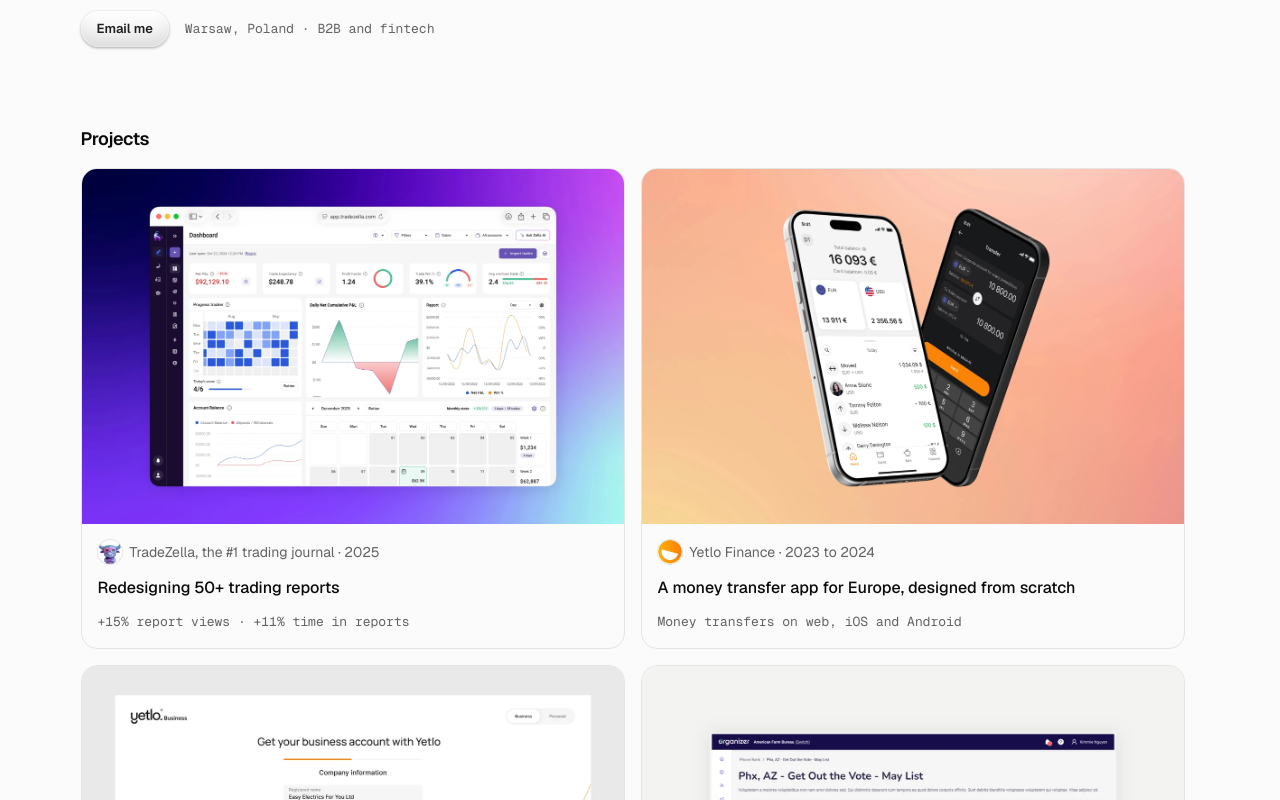
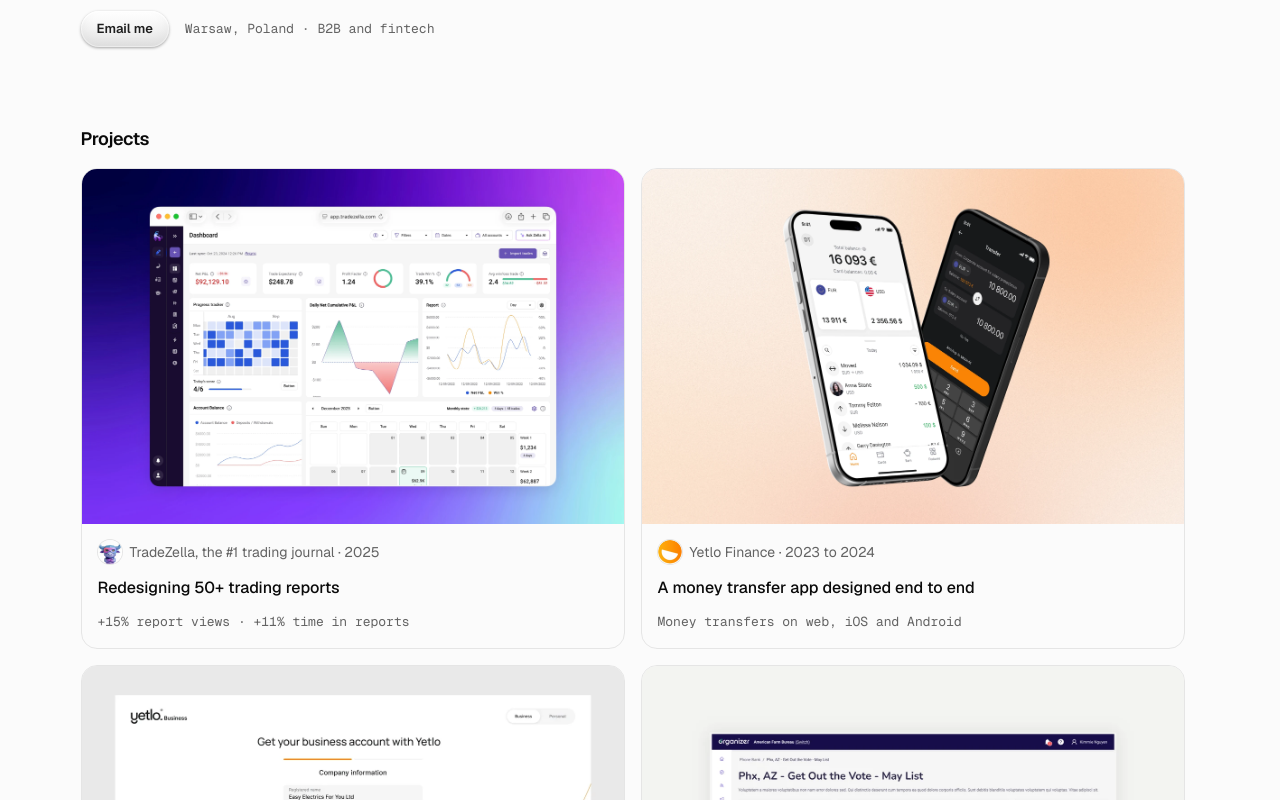
Before and after one commit to yana-k07/portfolio, a Next.js app: page / in a window 1280 px wide. Shown: the part 432-1232 px from the top of the page. Built offline with nearby package versions, Linux system fonts and the light colour scheme.

Commit message:
Yetlo home card: end-to-end title, apricot cover
Co-Authored-By: Claude Opus 5.5 <noreply@anthropic.com>
Claude-Session: https://claude.ai/code/session_01JdBbVxvSpMtVivTK7th3ph

```diff
--- a/app/page.tsx
+++ b/app/page.tsx
@@ -57,10 +57,10 @@ const PROJECTS: Project[] = [
     slug: 'yetlo',
     meta: 'Yetlo Finance · 2023 to 2024',
     logo: '/assets/logos/yetlo.png',
-    title: 'A money transfer app for Europe, designed from scratch',
+    title: 'A money transfer app designed end to end',
     fact: 'Money transfers on web, iOS and Android',
-    cover: asset('yetlo-cover-peach.webp'),
-    coverDark: asset('yetlo-cover-peach.webp'),
+    cover: asset('yetlo-cover-apricot.webp'),
+    coverDark: asset('yetlo-cover-apricot.webp'),
   },
   {
     slug: 'yetlo-business',
```
Also changed, not shown: public/assets/yetlo-cover-apricot.webp (added), public/assets/yetlo-cover-peach.webp (deleted).
